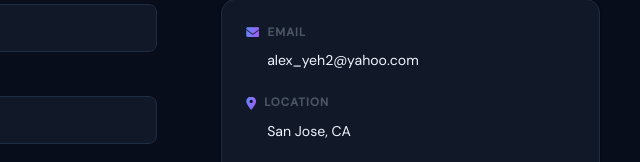
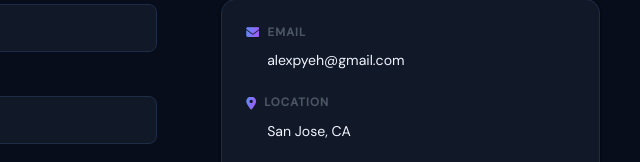
Before and after one commit to alexyehhh/portfolio, a plain HTML site: page index.html in a window 1280 px wide. Shown: the part 6223-6385 px from the top of the page, 640-1280 px from the left. Drawn offline with nearby package versions, Linux system fonts and the light colour scheme.

Commit message:
Update yahoo email to gmail email

```diff
--- a/index.html
+++ b/index.html
@@ -485,7 +485,7 @@
                                 <i class="fas fa-envelope"></i>
                                 <h3>Email</h3>
                             </div>
-                            <a href="mailto:alexyeh7777@gmail.com">alex_yeh2@yahoo.com</a>
+                            <a href="mailto:alexpyeh@gmail.com">alexpyeh@gmail.com</a>
                         </div>
                         <div class="contact-info-item">
                             <div class="contact-info-header">
@@ -528,7 +528,7 @@
                 <div class="footer-social">
                     <a href="https://linkedin.com/in/alexyehhh" target="_blank"><i class="fab fa-linkedin"></i></a>
                     <a href="https://github.com/alexyehhh" target="_blank"><i class="fab fa-github"></i></a>
-                    <a href="mailto:alex_yeh2@yahoo.com"><i class="fas fa-envelope"></i></a>
+                    <a href="mailto:alexpyeh@gmail.com"><i class="fas fa-envelope"></i></a>
                 </div>
             </div>
         </div>
```
Also changed, not shown: 1 other file.
